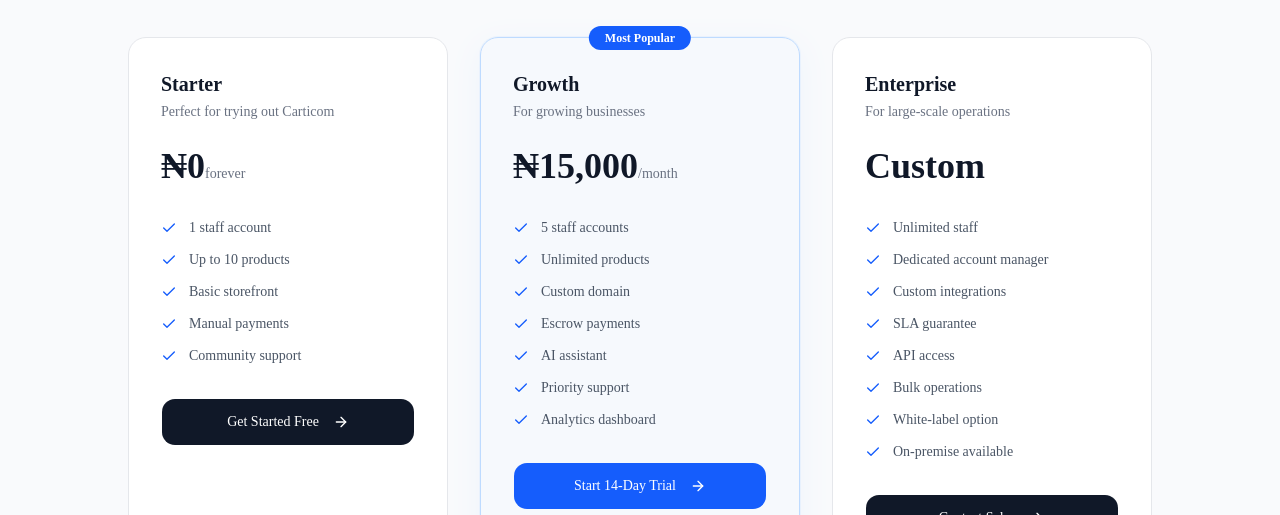
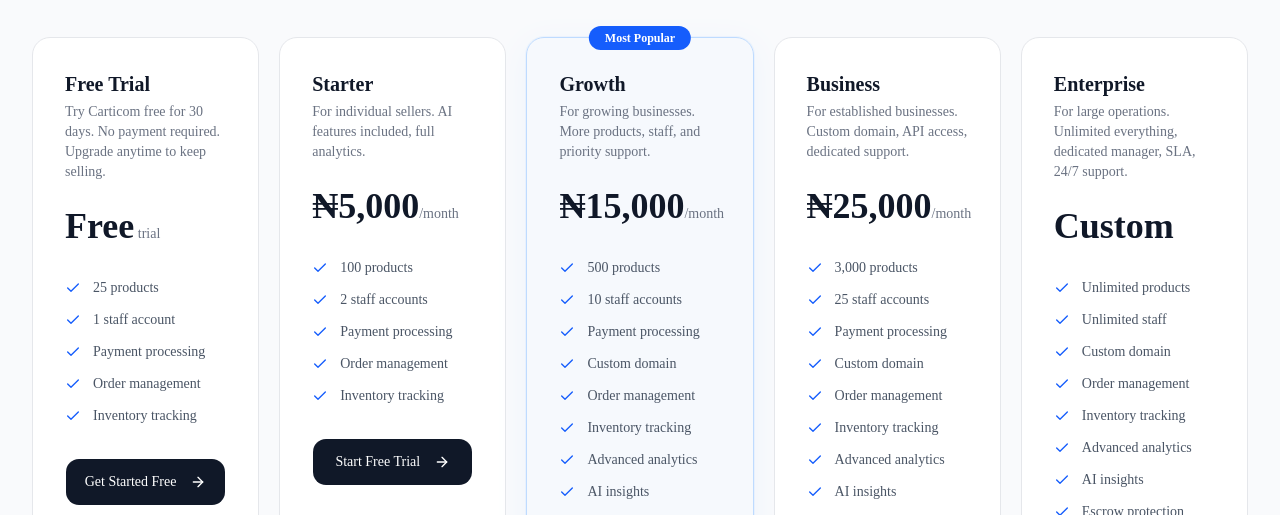
Before and after one commit to Carticom/Carticom-Frontend, a Next.js app: page /pricing in a window 1280 px wide. Shown: the part 285-800 px from the top of the page. Built offline with nearby package versions, Linux system fonts and the light colour scheme; no server answers.

Commit message:
Fix pricing page: 5-plan fallback, public API endpoint, correct feature generation

```diff
--- a/app/(public)/pricing/page.tsx
+++ b/app/(public)/pricing/page.tsx
@@ -3,9 +3,22 @@
 import { useState, useEffect } from 'react';
 import { motion } from 'framer-motion';
 import Link from 'next/link';
-import { Check, ArrowRight, Sparkles, Loader2 } from 'lucide-react';
+import { Check, ArrowRight, Sparkles } from 'lucide-react';
 import { Button } from '@/components/ui/button';
 import { axiosInstance } from '@/lib/axios';
+
+interface SubscriptionPlanDTO {
+  id: string;
+  name: string;
+  description: string;
+  monthlyPrice: number;
+  yearlyPrice: number;
+  productLimit: number;
+  staffLimit: number;
+  paymentsEnabled: boolean;
+  customDomainEnabled: boolean;
+  durationDays: number | null;
+}
 
 interface Plan {
   name: string;
@@ -18,14 +31,52 @@
   popular: boolean;
 }
 
+const PLAN_ORDER: Record<string, number> = {
+  'Free Trial': 0, 'Starter': 1, 'Growth': 2, 'Business': 3, 'Enterprise': 4,
+};
+
+function formatPrice(amount: number): string {
+  if (amount === 0) return 'Free';
+  return `₦${amount.toLocaleString()}`;
+}
+
+function generateFeatures(dto: SubscriptionPlanDTO): string[] {
+  const features: string[] = [];
+  features.push(`${dto.productLimit >= 99999 ? 'Unlimited' : dto.productLimit.toLocaleString()} products`);
+  features.push(`${dto.staffLimit >= 99999 ? 'Unlimited' : dto.staffLimit} staff accounts`);
+  if (dto.paymentsEnabled) features.push('Payment processing');
+  if (dto.customDomainEnabled) features.push('Custom domain');
+  features.push('Order management', 'Inventory tracking');
+  if (dto.name === 'Growth' || dto.name === 'Business' || dto.name === 'Enterprise') {
+    features.push('Advanced analytics', 'AI insights', 'Escrow protection', 'Priority support');
+  }
+  if (dto.name === 'Business' || dto.name === 'Enterprise') {
+    features.push('Dedicated account manager', 'Custom integrations', 'SLA guarantee');
+  }
+  if (dto.name === 'Enterprise') {
+    features.push('White-label option', 'Custom development', '24/7 dedicated support');
+  }
+  return features;
+}
+
 const fallbackPlans: Plan[] = [
   {
+    name: 'Free Trial',
+    price: 'Free',
+    period: ' trial',
+    desc: 'Try Carticom free for 30 days. No payment required. Upgrade anytime to keep selling.',
+    features: ['25 products', '1 staff account', 'Payment processing', 'Order management', 'Inventory tracking'],
+    cta: 'Get Started Free',
+    href: '/register',
+    popular: false,
+  },
+  {
     name: 'Starter',
-    price: '₦0',
-    period: 'forever',
-    desc: 'Perfect for trying out Carticom',
-    features: ['1 staff account', 'Up to 10 products', 'Basic storefront', 'Manual payments', 'Community support'],
-    cta: 'Get Started Free',
+    price: '₦5,000',
+    period: '/month',
+    desc: 'For individual sellers. AI features included, full analytics.',
+    features: ['100 products', '2 staff accounts', 'Payment processing', 'Order management', 'Inventory tracking'],
+    cta: 'Start Free Trial',
     href: '/register',
     popular: false,
   },
@@ -33,18 +84,28 @@
     name: 'Growth',
     price: '₦15,000',
     period: '/month',
-    desc: 'For growing businesses',
-    features: ['5 staff accounts', 'Unlimited products', 'Custom domain', 'Escrow payments', 'AI assistant', 'Priority support', 'Analytics dashboard'],
-    cta: 'Start 14-Day Trial',
+    desc: 'For growing businesses. More products, staff, and priority support.',
+    features: ['500 products', '10 staff accounts', 'Payment processing', 'Custom domain', 'Order management', 'Inventory tracking', 'Advanced analytics', 'AI insights', 'Escrow protection', 'Priority support'],
+    cta: 'Start Free Trial',
     href: '/register',
     popular: true,
+  },
+  {
+    name: 'Business',
+    price: '₦25,000',
+    period: '/month',
+    desc: 'For established businesses. Custom domain, API access, dedicated support.',
+    features: ['3,000 products', '25 staff accounts', 'Payment processing', 'Custom domain', 'Order management', 'Inventory tracking', 'Advanced analytics', 'AI insights', 'Escrow protection', 'Priority support', 'Dedicated account manager', 'Custom integrations', 'SLA guarantee'],
+    cta: 'Contact Sales',
+    href: '/contact',
+    popular: false,
   },
   {
     name: 'Enterprise',
     price: 'Custom',
     period: '',
-    desc: 'For large-scale operations',
-    features: ['Unlimited staff', 'Dedicated account manager', 'Custom integrations', 'SLA guarantee', 'API access', 'Bulk operations', 'White-label option', 'On-premise available'],
+    desc: 'For large operations. Unlimited everything, dedicated manager, SLA, 24/7 support.',
+    features: ['Unlimited products', 'Unlimited staff', 'Custom domain', 'Order management', 'Inventory tracking', 'Advanced analytics', 'AI insights', 'Escrow protection', 'Priority support', 'Dedicated account manager', 'Custom integrations', 'SLA guarantee', 'White-label option', 'Custom development', '24/7 dedicated support'],
     cta: 'Contact Sales',
     href: '/contact',
     popular: false,
@@ -63,19 +124,20 @@
   const [loading, setLoading] = useState(true);
 
   useEffect(() => {
-    axiosInstance.get('/api/v1/super-admin/plans')
+    axiosInstance.get('/api/v1/subscriptions/plans')
       .then((res) => {
-        const data = res.data?.data;
+        const data: SubscriptionPlanDTO[] = res.data?.data;
         if (Array.isArray(data) && data.length > 0) {
-          setPlans(data.map((p: { name: string; price: number; description?: string; features?: Record<string, unknown> }) => ({
+          const sorted = [...data].sort((a, b) => (PLAN_ORDER[a.name] ?? 99) - (PLAN_ORDER[b.name] ?? 99));
+          setPlans(sorted.map((p) => ({
             name: p.name,
-            price: p.price === 0 ? '₦0' : `₦${p.price.toLocaleString()}`,
-            period: p.price === 0 ? 'forever' : '/month',
+            price: p.monthlyPrice === 0 ? 'Free' : formatPrice(p.monthlyPrice),
+            period: p.monthlyPrice === 0 ? ' trial' : '/month',
             desc: p.description || '',
-            features: p.features ? Object.keys(p.features) : [],
-            cta: p.price === 0 ? 'Get Started Free' : 'Start 14-Day Trial',
-            href: '/register',
-            popular: p.name.toLowerCase().includes('growth') || p.name.toLowerCase().includes('pro'),
+            features: generateFeatures(p),
+            cta: p.name === 'Enterprise' ? 'Contact Sales' : p.monthlyPrice === 0 ? 'Get Started Free' : 'Start Free Trial',
+            href: p.name === 'Enterprise' || p.name === 'Business' ? '/contact' : '/register',
+            popular: p.name === 'Growth',
           })));
         }
       })
@@ -95,7 +157,7 @@
           <p className="text-lg text-gray-600 mt-4 max-w-2xl mx-auto">Start free, upgrade as you grow. No hidden fees, no surprise charges.</p>
         </motion.div>
 
-        <div className="grid md:grid-cols-3 gap-8 max-w-5xl mx-auto">
+        <div className="grid md:grid-cols-2 lg:grid-cols-3 xl:grid-cols-5 gap-5 max-w-7xl mx-auto">
           {plans.map((plan, i) => (
             <motion.div
               key={plan.name}
```
